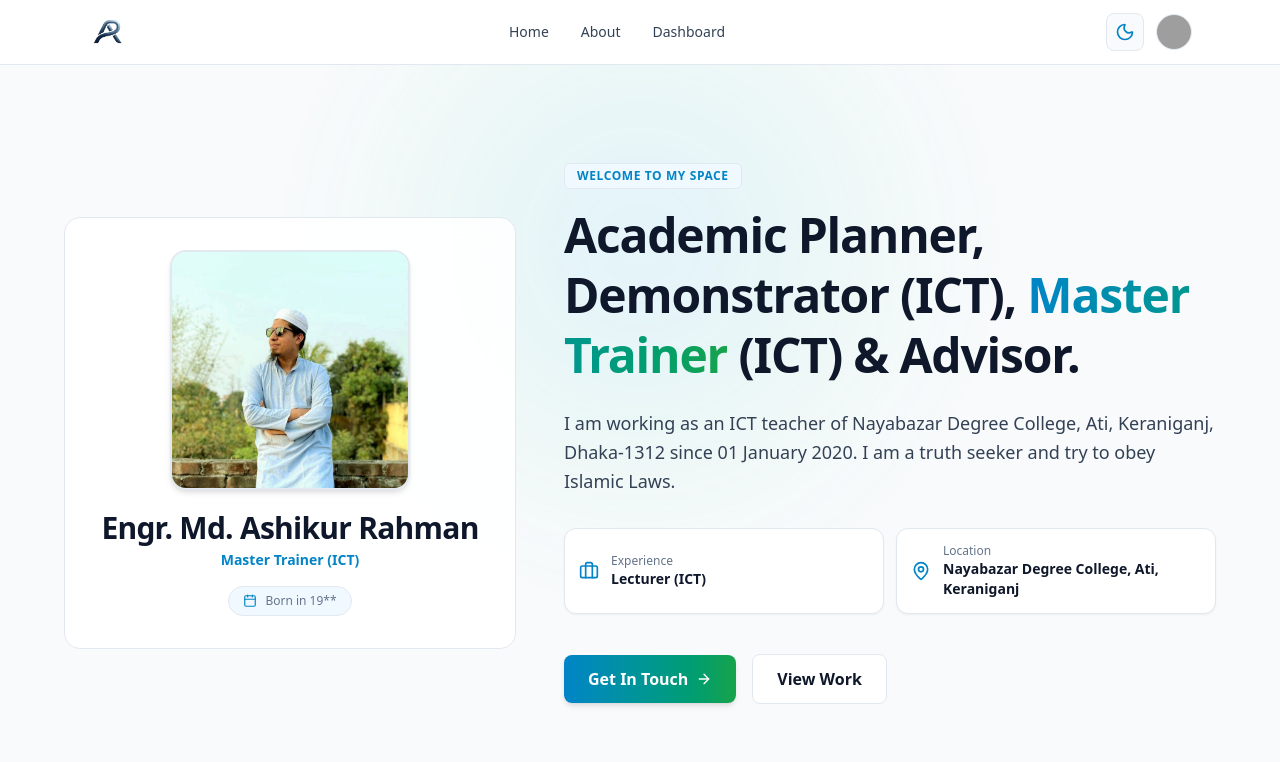
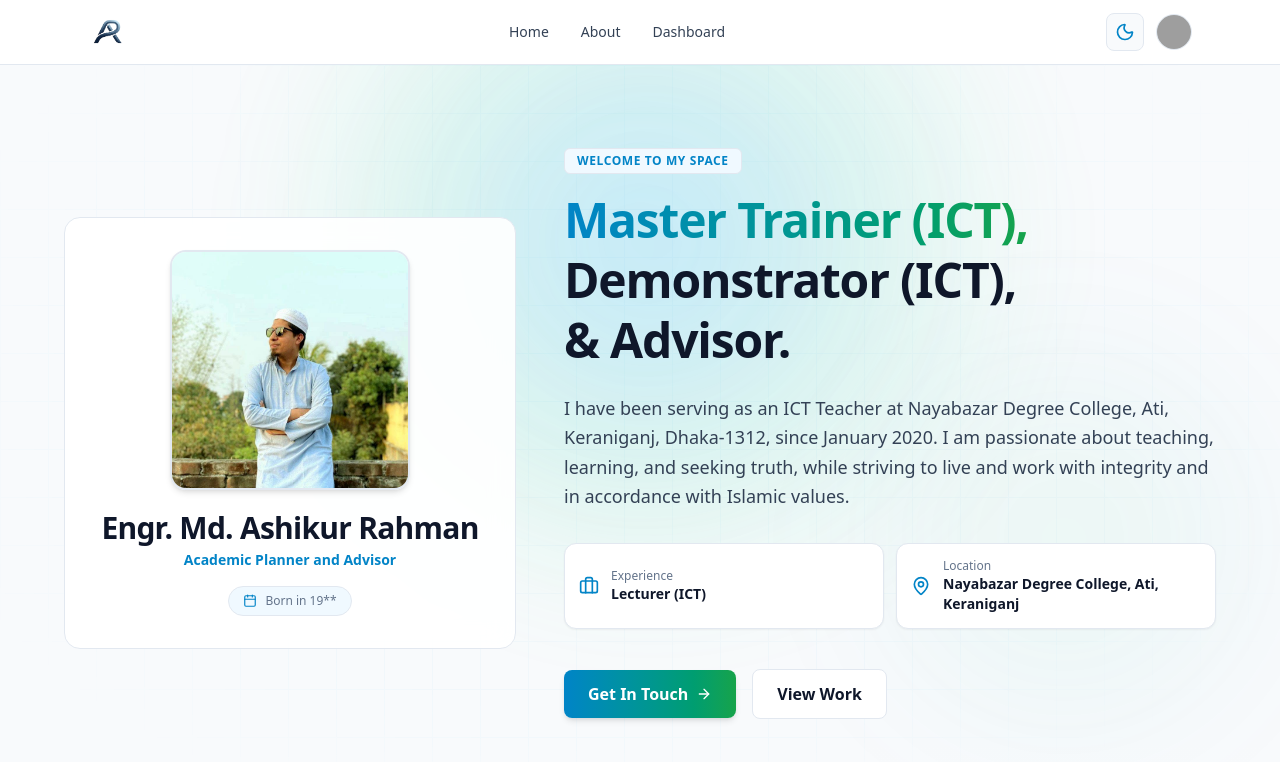
Before and after one commit to CodeByMonir/MdAshikurRahman, a Next.js app: page / in a window 1280 px wide. Shown: the top 762 px of the page. Built offline with nearby package versions, Linux system fonts and the light colour scheme; grey boxes are pictures that could not be loaded.

Commit message:
updated the hero section

```diff
--- a/src/Compnents/Home/Hero.jsx
+++ b/src/Components/Home/Hero.jsx
@@ -1,18 +1,18 @@
 'use client';
 
+import { motion } from 'framer-motion';
+import { ArrowRight, Briefcase, Calendar, MapPin } from 'lucide-react';
 import Image from 'next/image';
-import { motion } from 'framer-motion';
-import { Calendar, MapPin, Briefcase, ArrowRight } from 'lucide-react';
 
 export default function Hero() {
     const birthYear = '19**'; // Update with your actual birth year
 
     return (
-        <section className="relative overflow-hidden bg-[#F8FAFC] dark:bg-[#090D16] min-h-[calc(100vh-4rem)] flex items-center py-10 sm:py-16 px-4 sm:px-6 lg:px-12 transition-colors duration-300">
+        <section className="relative overflow-hidden bg-transparent min-h-[calc(100vh-4rem)] flex items-center py-10 sm:py-16 px-4 sm:px-6 lg:px-12 transition-colors duration-300">
             {/* Background Ambient Glow Orb */}
             <div
                 aria-hidden="true"
-                className="pointer-events-none absolute -top-24 left-1/2 -translate-x-1/2 w-72 h-72 sm:w-[450px] sm:h-[450px] lg:w-[550px] lg:h-[550px] rounded-full blur-3xl opacity-60 sm:opacity-70"
+                className="pointer-events-none absolute -top-24 left-1/2 -translate-x-1/2 w-72 h-72 sm:w-112.5 sm:h-112.5 lg:w-137.5 lg:h-137.5 rounded-full blur-3xl opacity-60 sm:opacity-70"
                 style={{
                     background:
                         'radial-gradient(circle, rgba(56,189,248,0.18) 0%, rgba(74,222,128,0.08) 60%)',
@@ -46,7 +46,7 @@ export default function Hero() {
 
                     {/* Subtitle / Role Tag */}
                     <p className="mt-1 text-xs sm:text-sm font-semibold text-[#0284C7] dark:text-[#38BDF8]">
-                        Master Trainer (ICT)
+                        Academic Planner and Advisor
                     </p>
 
                     {/* Birth Year / Meta Pill */}
@@ -69,18 +69,18 @@ export default function Hero() {
                         </span>
 
                         <h1 className="mt-3 sm:mt-4 text-2xl sm:text-4xl lg:text-5xl font-extrabold tracking-tight text-[#0F172A] dark:text-[#F8FAFC] leading-tight sm:leading-tight lg:leading-tight">
-                            Academic Planner, Demonstrator (ICT),{' '}
-                            <span className="bg-gradient-to-r from-[#0284C7] to-[#16A34A] dark:from-[#38BDF8] dark:to-[#4ADE80] bg-clip-text text-transparent">
-                                Master Trainer
-                            </span>{' '}
-                            (ICT) & Advisor.
+                            <span className="bg-linear-to-r from-[#0284C7] to-[#16A34A] dark:from-[#38BDF8] dark:to-[#4ADE80] bg-clip-text text-transparent">
+                                Master Trainer (ICT),
+                            </span>
+                            <br />
+                            Demonstrator (ICT),
+                            <br />
+                            & Advisor.
                         </h1>
                     </div>
 
                     <p className="text-sm sm:text-base lg:text-lg text-[#334155] dark:text-[#94A3B8] leading-relaxed max-w-2xl mx-auto lg:mx-0">
-                        I am working as an ICT teacher of Nayabazar Degree College, Ati,
-                        Keraniganj, Dhaka-1312 since 01 January 2020. I am a truth seeker and
-                        try to obey Islamic Laws.
+                        I have been serving as an ICT Teacher at Nayabazar Degree College, Ati, Keraniganj, Dhaka-1312, since January 2020. I am passionate about teaching, learning, and seeking truth, while striving to live and work with integrity and in accordance with Islamic values.
                     </p>
 
                     {/* Basic Information Cards */}
@@ -110,7 +110,7 @@ export default function Hero() {
                     <div className="pt-2 flex flex-col sm:flex-row items-center justify-center lg:justify-start gap-3 sm:gap-4">
                         <a
                             href="#contact"
-                            className="w-full sm:w-auto inline-flex items-center justify-center gap-2 px-6 py-3 rounded-lg font-semibold text-white bg-gradient-to-r from-[#0284C7] to-[#16A34A] dark:from-[#38BDF8] dark:to-[#4ADE80] dark:text-[#090D16] shadow-md hover:shadow-hover-light dark:hover:shadow-hover-dark transition-all duration-300 active:scale-98"
+                            className="w-full sm:w-auto inline-flex items-center justify-center gap-2 px-6 py-3 rounded-lg font-semibold text-white bg-linear-to-r from-[#0284C7] to-[#16A34A] dark:from-[#38BDF8] dark:to-[#4ADE80] dark:text-[#090D16] shadow-md hover:shadow-hover-light dark:hover:shadow-hover-dark transition-all duration-300 active:scale-98"
                         >
                             Get In Touch
                             <ArrowRight className="w-4 h-4" />
--- /dev/null
+++ b/src/Components/Home/HeroBG.jsx
@@ -0,0 +1,69 @@
+'use client';
+
+import { motion } from 'framer-motion';
+
+export default function HeroBackground() {
+    return (
+        <div
+            aria-hidden="true"
+            className="pointer-events-none absolute inset-0 overflow-hidden select-none -z-10 bg-[#F8FAFC] dark:bg-[#090D16] transition-colors duration-300"
+        >
+            {/* 1. Subtle Structural Grid Overlay */}
+            <div
+                className="absolute inset-0 opacity-[0.03] dark:opacity-[0.05]"
+                style={{
+                    backgroundImage: `
+            linear-gradient(to right, currentColor 1px, transparent 1px),
+            linear-gradient(to bottom, currentColor 1px, transparent 1px)
+          `,
+                    backgroundSize: '48px 48px',
+                    color: '#38BDF8',
+                    maskImage: 'radial-gradient(ellipse 60% 60% at 50% 40%, #000 70%, transparent 100%)',
+                    WebkitMaskImage: 'radial-gradient(ellipse 60% 60% at 50% 40%, #000 70%, transparent 100%)',
+                }}
+            />
+
+            {/* 2. Primary Ambient Glow Orb (Sky Blue Accent) */}
+            <motion.div
+                animate={{
+                    scale: [1, 1.08, 1],
+                    opacity: [0.75, 0.9, 0.75],
+                    x: ['-50%', '-48%', '-50%'],
+                    y: ['0%', '-4%', '0%'],
+                }}
+                transition={{
+                    duration: 10,
+                    repeat: Infinity,
+                    ease: 'easeInOut',
+                }}
+                className="absolute -top-32 left-1/2 w-[340px] h-[340px] sm:w-[500px] sm:h-[500px] lg:w-[650px] lg:h-[650px] rounded-full blur-3xl opacity-80"
+                style={{
+                    background: 'radial-gradient(circle, rgba(56, 189, 248, 0.22) 0%, rgba(74, 222, 128, 0.08) 65%, transparent 100%)',
+                }}
+            />
+
+            {/* 3. Secondary Counter-Glow Orb (Green/Emerald Accent) */}
+            <motion.div
+                animate={{
+                    scale: [1, 1.12, 1],
+                    opacity: [0.4, 0.6, 0.4],
+                    x: ['0%', '5%', '0%'],
+                    y: ['0%', '6%', '0%'],
+                }}
+                transition={{
+                    duration: 14,
+                    repeat: Infinity,
+                    ease: 'easeInOut',
+                    delay: 1,
+                }}
+                className="absolute top-1/3 -right-24 sm:right-10 w-[260px] h-[260px] sm:w-[380px] sm:h-[380px] rounded-full blur-3xl opacity-50"
+                style={{
+                    background: 'radial-gradient(circle, rgba(74, 222, 128, 0.14) 0%, rgba(2, 132, 199, 0.06) 70%, transparent 100%)',
+                }}
+            />
+
+            {/* 4. Bottom Vignette Fade (smooth transition into next section) */}
+            <div className="absolute inset-x-0 bottom-0 h-32 bg-gradient-to-t from-[#F8FAFC] dark:from-[#090D16] to-transparent" />
+        </div>
+    );
+}
--- a/src/app/layout.js
+++ b/src/app/layout.js
@@ -1,6 +1,6 @@
 import { Geist, Geist_Mono } from "next/font/google";
 import "./globals.css";
-import Navbar from "@/Compnents/Shared/Navbar";
+import Navbar from "@/Components/Shared/Navbar";
 
 const geistSans = Geist({
   variable: "--font-geist-sans",
--- a/src/app/page.js
+++ b/src/app/page.js
@@ -1,10 +1,16 @@
-import Hero from "@/Compnents/Home/Hero";
-import Image from "next/image";
+// app/page.js
+
+import Hero from "@/Components/Home/Hero";
+import HeroBackground from "@/Components/Home/HeroBG";
 
 export default function Home() {
   return (
-    <div>
+    <main className="relative min-h-screen overflow-hidden">
+      {/* Background layer */}
+      <HeroBackground />
+
+      {/* Hero content */}
       <Hero />
-    </div>
+    </main>
   );
 }
```
Also changed, not shown: src/Components/Shared/Navbar.jsx (renamed from src/Compnents/Shared/Navbar.jsx).
